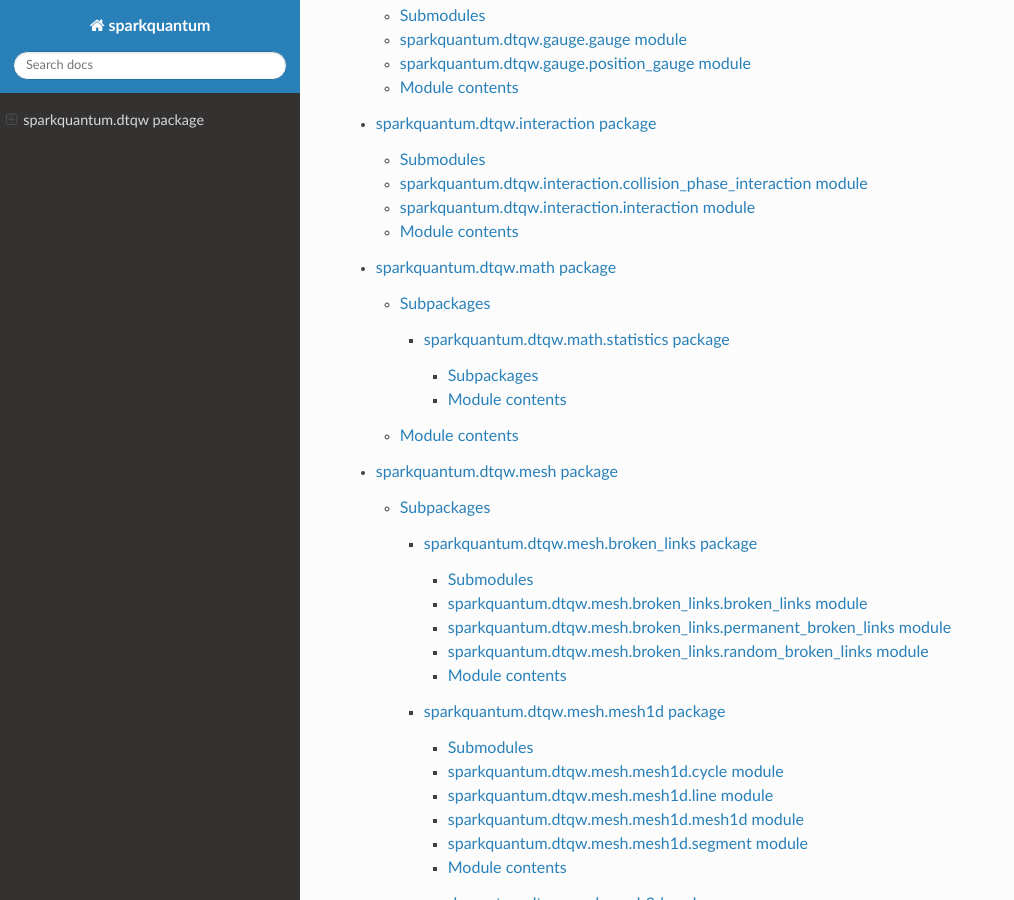
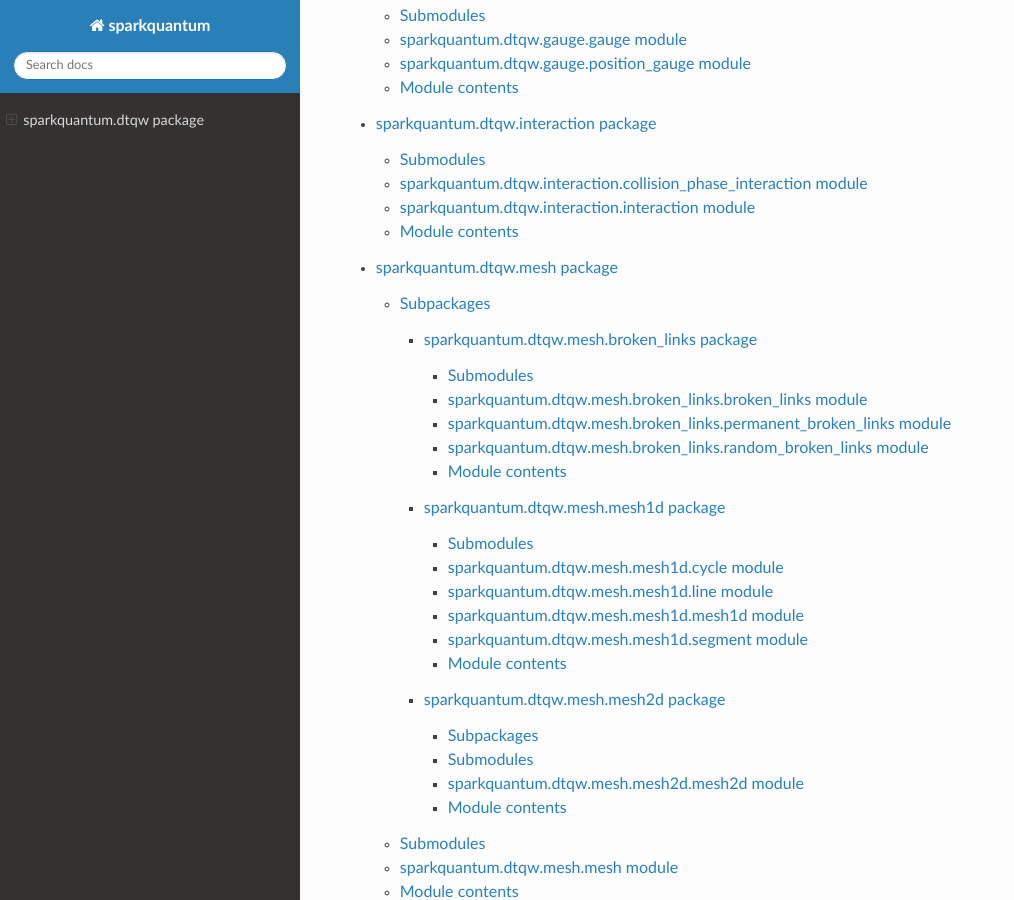
Before and after one commit to alfabr90/sparkquantum, a Sphinx documentation site: the page built from docs/source/sparkquantum.dtqw.rst, in a window 1280 px wide and 900 px high, scrolled down 740 px. Shown: the whole window, without its empty margins (0-1014 px from the left). Built offline with Sphinx 7.4.7 and the Read the Docs theme 2.0.0, drawn with Linux system fonts in a browser that asks for light colours.

Commit message:
Update sphinx files

```diff
--- a/docs/source/sparkquantum.dtqw.math.rst
+++ /dev/null
@@ -1,18 +0,0 @@
-sparkquantum.dtqw.math package
-==============================
-
-Subpackages
------------
-
-.. toctree::
-   :maxdepth: 4
-
-   sparkquantum.dtqw.math.statistics
-
-Module contents
----------------
-
-.. automodule:: sparkquantum.dtqw.math
-   :members:
-   :undoc-members:
-   :show-inheritance:
--- a/docs/source/sparkquantum.dtqw.math.statistics.rst
+++ /dev/null
@@ -1,18 +0,0 @@
-sparkquantum.dtqw.math.statistics package
-=========================================
-
-Subpackages
------------
-
-.. toctree::
-   :maxdepth: 4
-
-   sparkquantum.dtqw.math.statistics.probability_distribution
-
-Module contents
----------------
-
-.. automodule:: sparkquantum.dtqw.math.statistics
-   :members:
-   :undoc-members:
-   :show-inheritance:
--- a/docs/source/sparkquantum.dtqw.rst
+++ b/docs/source/sparkquantum.dtqw.rst
@@ -10,7 +10,6 @@ Subpackages
    sparkquantum.dtqw.coin
    sparkquantum.dtqw.gauge
    sparkquantum.dtqw.interaction
-   sparkquantum.dtqw.math
    sparkquantum.dtqw.mesh
 
 Submodules
```
Also changed, not shown: docs/source/sparkquantum.dtqw.math.statistics.probability_distribution.rst (deleted, +0 -46 lines), docs/source/sparkquantum.math.rst (+8 -8 lines), docs/source/sparkquantum.math.statistics.probability_distribution.rst (deleted, +0 -38 lines), docs/source/sparkquantum.math.statistics.rst (deleted, +0 -18 lines), docs/source/sparkquantum.rst (+8 -0 lines).
